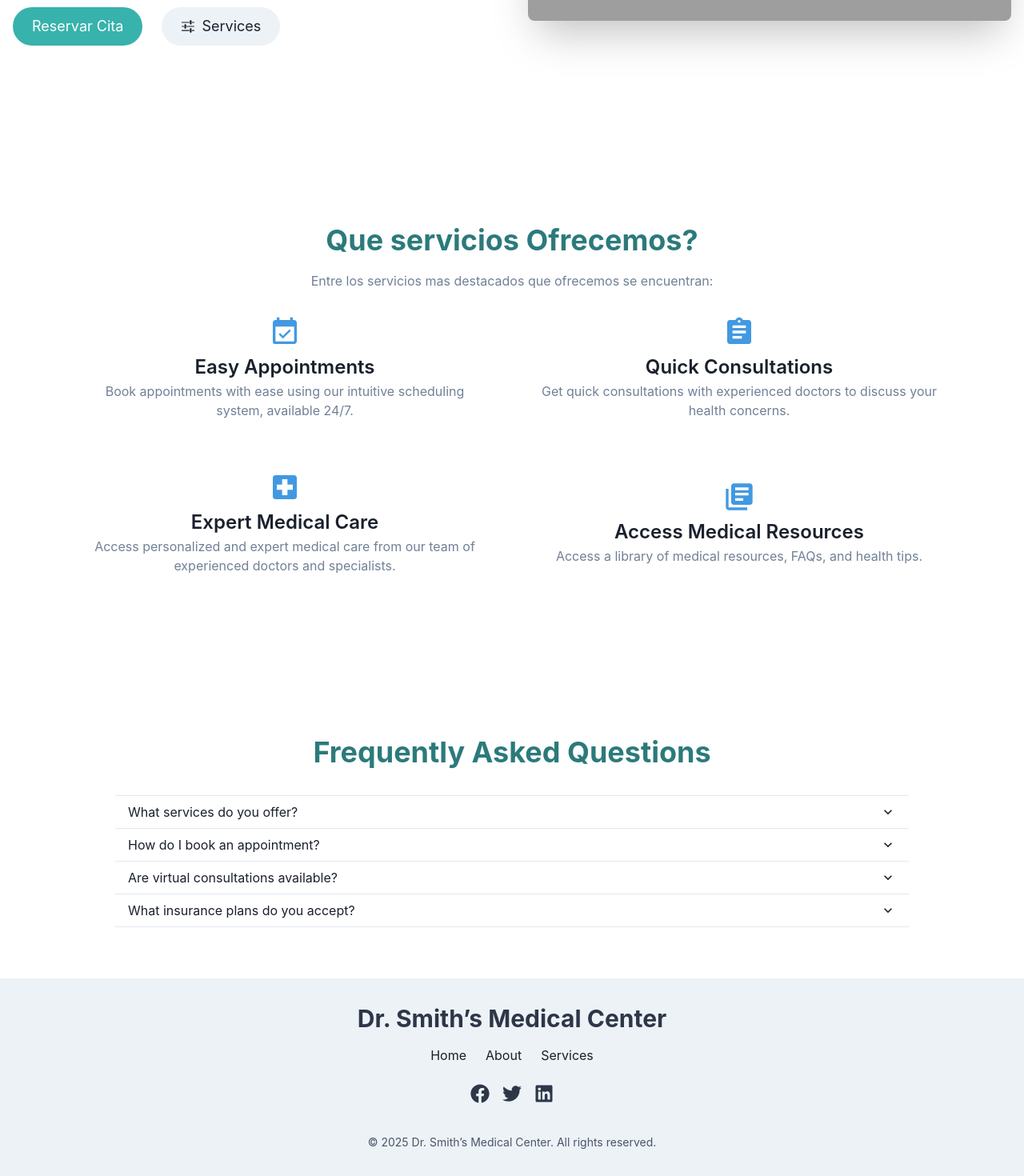
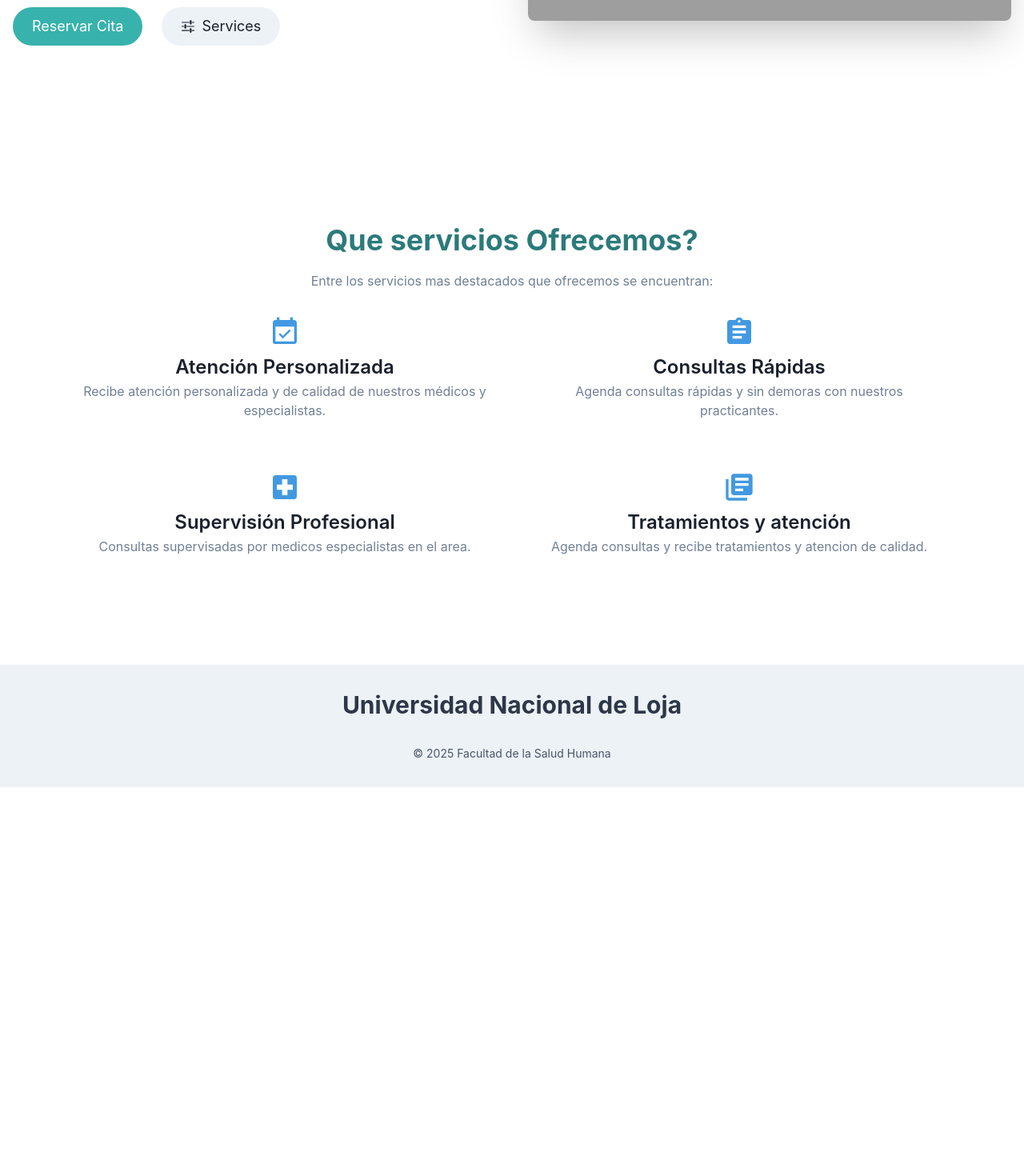
Before and after one commit to DavidIntriago/project_PracticasOdontologia, a Next.js app in the folder camodont_frontend/: page / in a window 1280 px wide. Shown: the part 683-2153 px from the top of the page at 80% size. After the commit the page ends 1667 px from the top, so only its background shows below. Built offline with nearby package versions, Linux system fonts and the light colour scheme; grey boxes are pictures that could not be loaded.

Commit message:
presentacionIndex

```diff
--- a/camodont_frontend/components/Footer.tsx
+++ /dev/null
@@ -1,68 +0,0 @@
-import React from 'react';
-import {
-  Flex,
-  Heading,
-  Link,
-  Box,
-  Stack,
-  Icon,
-  Text,
-  useColorMode,
-} from '@chakra-ui/react';
-import { FaFacebook, FaTwitter, FaLinkedin } from 'react-icons/fa';
-
-const Footer = () => {
-  const { colorMode } = useColorMode();
-
-  const links = [
-    {
-      href: 'https://www.facebook.com/',
-      title: 'Facebook',
-      icon: FaFacebook,
-    },
-    {
-      href: 'https://twitter.com/',
-      title: 'Twitter',
-      icon: FaTwitter,
-    },
-    {
-      href: 'https://www.linkedin.com/',
-      title: 'LinkedIn',
-      icon: FaLinkedin,
-    },
-  ];
-
-  return (
-    <Box bg={colorMode === 'light' ? 'gray.100' : 'gray.800'} py={8} >
-      <Flex direction="column" align="center">
-        <Heading size="lg" color={colorMode === 'light' ? 'gray.700' : 'white'}>
-          Dr. Smith&rsquo;s Medical Center
-        </Heading>
-        <Stack direction="row" spacing={6} mt={4}>
-          <Link href="/">Home</Link>
-          <Link href="/about">About</Link>
-          <Link href="/services">Services</Link>
-
-        </Stack>
-        <Stack direction="row" spacing={4} mt={6}>
-          {links.map((link) => (
-            <Link
-              href={link.href}
-              key={link.title}
-              color={colorMode === 'light' ? 'gray.700' : 'gray.300'}
-            >
-              <Icon as={link.icon} boxSize={6} />
-            </Link>
-          ))}
-        </Stack>
-      </Flex>
-      <Flex align="center" justify="center" mt={8}>
-        <Text fontSize="sm" color={colorMode === 'light' ? 'gray.600' : 'gray.400'}>
-          &copy; {new Date().getFullYear()} Dr. Smith&rsquo;s Medical Center. All rights reserved.
-        </Text>
-      </Flex>
-    </Box>
-  );
-};
-
-export default Footer;
--- /dev/null
+++ b/camodont_frontend/src/components/Footer.tsx
@@ -0,0 +1,36 @@
+import React from 'react';
+import {
+  Flex,
+  Heading,
+  Link,
+  Box,
+  Stack,
+  Icon,
+  Text,
+  useColorMode,
+} from '@chakra-ui/react';
+import { FaFacebook, FaTwitter, FaLinkedin } from 'react-icons/fa';
+
+const Footer = () => {
+  const { colorMode } = useColorMode();
+
+
+
+  return (
+    <Box bg={colorMode === 'light' ? 'gray.100' : 'gray.800'} py={8} >
+      <Flex direction="column" align="center">
+        <Heading size="lg" color={colorMode === 'light' ? 'gray.700' : 'white'}>
+          Universidad Nacional de Loja
+        </Heading>
+
+      </Flex>
+      <Flex align="center" justify="center" mt={8}>
+        <Text fontSize="sm" color={colorMode === 'light' ? 'gray.600' : 'gray.400'}>
+          &copy; {new Date().getFullYear()} Facultad de la Salud Humana
+        </Text>
+      </Flex>
+    </Box>
+  );
+};
+
+export default Footer;
--- a/camodont_frontend/components/AppointmentFeatures.tsx
+++ b/camodont_frontend/src/components/ServicesIndex.tsx
@@ -9,25 +9,25 @@ interface IFeature {
 
 const features: IFeature[] = [
   {
-    heading: 'Easy Appointments',
+    heading: 'Atención Personalizada',
     content:
-      'Book appointments with ease using our intuitive scheduling system, available 24/7.',
+      'Recibe atención personalizada y de calidad de nuestros médicos y especialistas.',
     icon: MdEventAvailable,
   },
   {
-    heading: 'Quick Consultations',
-    content: 'Get quick consultations with experienced doctors to discuss your health concerns.',
+    heading: 'Consultas Rápidas',
+    content: 'Agenda consultas rápidas y sin demoras con nuestros practicantes.',
     icon: MdAssignment,
   },
   {
-    heading: 'Expert Medical Care',
+    heading: 'Supervisión Profesional',
     content:
-      'Access personalized and expert medical care from our team of experienced doctors and specialists.',
+      'Consultas supervisadas por medicos especialistas en el area.',
     icon: MdLocalHospital,
   },
   {
-    heading: 'Access Medical Resources',
-    content: 'Access a library of medical resources, FAQs, and health tips.',
+    heading: 'Tratamientos y atención',
+    content: 'Agenda consultas y recibe tratamientos y atencion de calidad.',
     icon: MdLibraryBooks,
   },
 ];
--- a/camodont_frontend/src/pages/about.tsx
+++ b/camodont_frontend/src/pages/about.tsx
@@ -3,7 +3,7 @@ import { useRouter } from 'next/router';
 import { Container, VStack, Text, Heading, Box, Avatar, Button, Link } from '@chakra-ui/react';
 import { FaCalendarAlt } from 'react-icons/fa';
 import NavBar from '../components/NavBar';
-import Footer from '../../components/Footer';
+import Footer from '../components/Footer';
 
 const AboutPage: React.FC = () => {
   const router = useRouter();
--- a/camodont_frontend/src/pages/articles.tsx
+++ b/camodont_frontend/src/pages/articles.tsx
@@ -21,7 +21,7 @@ import {
 } from '@chakra-ui/react';
 import { SearchIcon, ExternalLinkIcon } from '@chakra-ui/icons';
 import NavBar from '../components/NavBar';
-import Footer from '../../components/Footer';
+import Footer from '../components/Footer';
 
 const WikipediaSearch: React.FC = () => {
   const [searchQuery, setSearchQuery] = useState('');
--- a/camodont_frontend/src/pages/calculator.tsx
+++ b/camodont_frontend/src/pages/calculator.tsx
@@ -20,7 +20,7 @@ import OvulationCalculator from '../../components/calculators/OvulationCalculato
 import DiabetesRiskCalculator from '../../components/calculators/DiabetesRiskCalculator';
 import BmiPercentileCalculator from '../../components/calculators/BmiPercentileCalculator';
 import QuitSmokingSavingsCalculator from '../../components/calculators/QuitSmokingSavingsCalculator';
-import Footer from '../../components/Footer';
+import Footer from '../components/Footer';
 
 const Calculator: NextPage = () => {
   return (
--- a/camodont_frontend/src/pages/food.tsx
+++ b/camodont_frontend/src/pages/food.tsx
@@ -23,7 +23,7 @@ import {
 } from '@chakra-ui/react';
 import { SearchIcon, ExternalLinkIcon } from '@chakra-ui/icons';
 import NavBar from '@/src/components/NavBar';
-import Footer from '@/components/Footer';
+import Footer from '@/src/components/Footer';
 
 type Product = {
   code: string;
--- a/camodont_frontend/src/pages/index.tsx
+++ b/camodont_frontend/src/pages/index.tsx
@@ -4,15 +4,15 @@ import ContactInfo from '../../components/ContactInfo';
 import NavBar from '../components/NavBar';
 import Hero from '../../components/Hero';
 import Stats from '../../components/Stats';
-import AppointmentFeatures from '../../components/AppointmentFeatures';
 import FAQ from '../../components/Faq';
 import Testimonials from '../../components/Testimonials';
 import MedicalCalculators from '../../components/MedicalCalculators';
 import HealthTips from '../../components/HealthTips';
 import Quotes from '../../components/Quotes';
 import PublicHolidays from '../../components/PublicHolidays';
-import Footer from '../../components/Footer';
+import Footer from '../components/Footer';
 import {SessionProvider} from '../hooks/SessionContext';
+import AppointmentFeatures from '../components/ServicesIndex';
 
 const Home: NextPage = () => {
   return (
@@ -25,7 +25,6 @@ const Home: NextPage = () => {
           <NavBar />
           <Hero />
           <AppointmentFeatures />
-          <FAQ />
           <Footer />
           </SessionProvider>
 
--- a/camodont_frontend/src/pages/podcast.tsx
+++ b/camodont_frontend/src/pages/podcast.tsx
@@ -17,7 +17,7 @@ import {
   Image,
 } from '@chakra-ui/react';
 import NavBar from '@/src/components/NavBar';
-import Footer from '@/components/Footer';
+import Footer from '@/src/components/Footer';
 
 type Podcast = {
   collectionId: number;
--- a/camodont_frontend/src/pages/services.tsx
+++ b/camodont_frontend/src/pages/services.tsx
@@ -11,7 +11,7 @@ import {
 } from '@chakra-ui/react';
 import { IoMdMedkit, IoIosMedkit, IoIosHeart, IoIosBody } from 'react-icons/io';
 import NavBar from '../components/NavBar';
-import Footer from '../../components/Footer';
+import Footer from '../components/Footer';
 
 const Services = () => {
   const { colorMode } = useColorMode();
```
